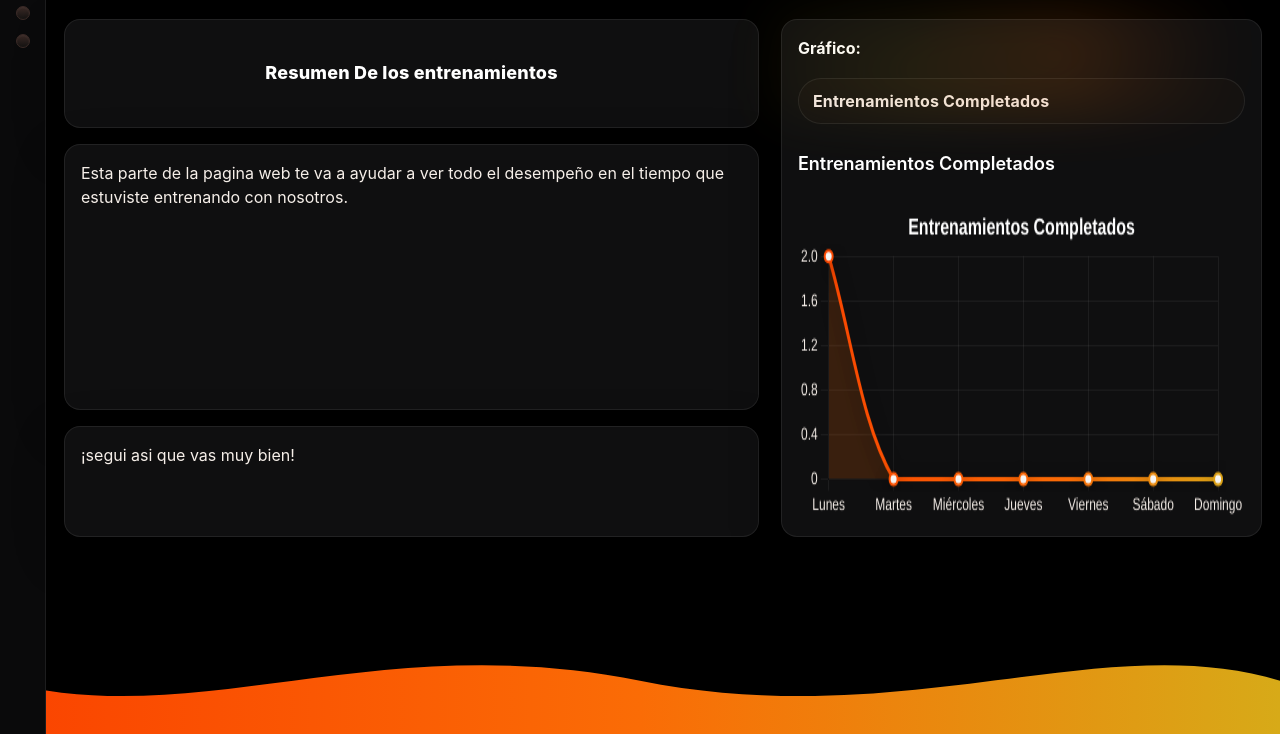
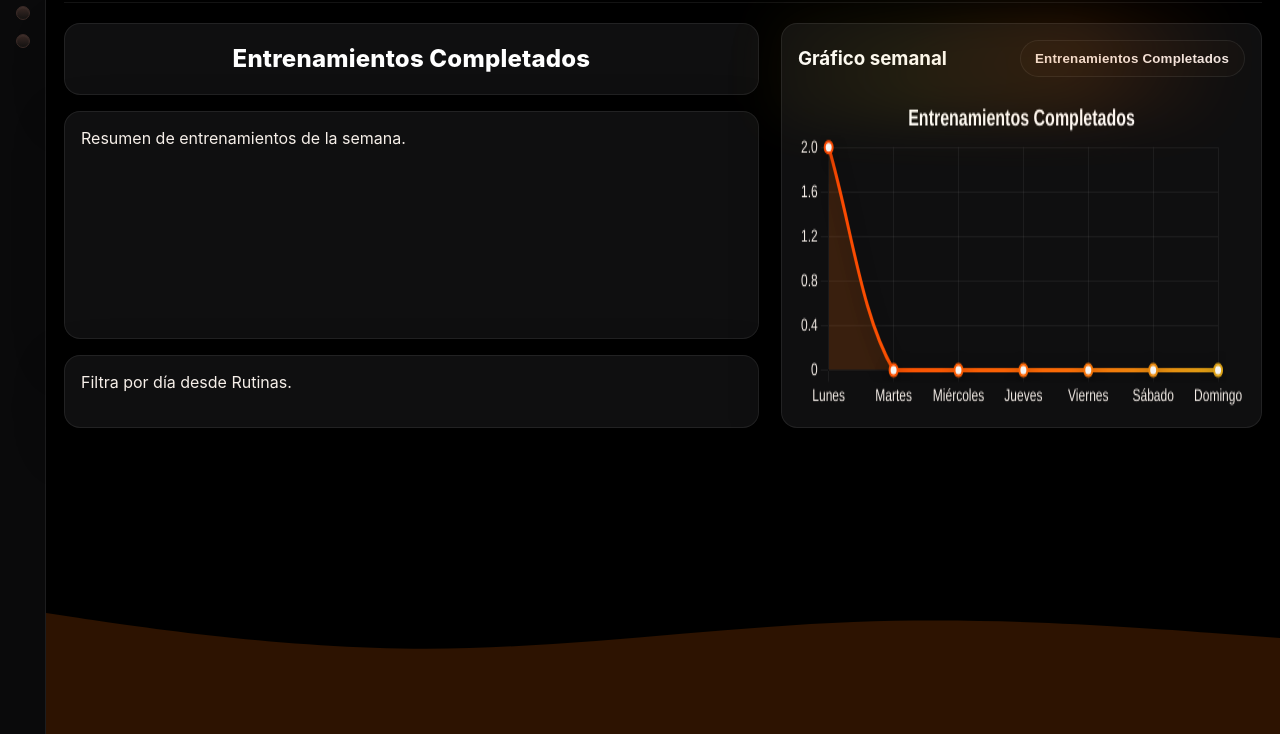
Before and after one commit to mikewatouski/Proyecto2025, a website: page cuadro.html in a window 1280 px wide. Shown: the part 66-800 px from the top of the page. Drawn offline with nearby package versions, Linux system fonts and the light colour scheme.

Commit message:
mini cambios

```diff
--- a/cuadro.html
+++ b/cuadro.html
@@ -2,15 +2,14 @@
 <html lang="es">
 <head>
   <meta charset="UTF-8" />
-  <meta name="viewport" content="width=device-width, initial-scale=1.0" />
+  <meta name="viewport" content="width=device-width, initial-scale=1" />
   <title>Panel de Rutinas</title>
-  <link rel="stylesheet" href="cuadro.css" />
-  <script src="https://cdn.tailwindcss.com"></script>
+  <link rel="stylesheet" href="cuadro.css">
+  <!-- Chart.js -->
   <script src="https://cdn.jsdelivr.net/npm/chart.js"></script>
-  <script src="cuadro.js" defer></script>
 </head>
 <body class="pagina">
-  <!-- Barra lateral -->
+  <!-- Sidebar “puntos” -->
   <aside class="barra-lateral">
     <div class="iconos-superiores">
       <a class="icono" href="index.html" title="Inicio"></a>
@@ -20,59 +19,53 @@
     </div>
   </aside>
 
-  <!-- Contenido principal -->
+  <!-- Contenido -->
   <main class="contenido-principal">
-    <!-- Navbar superior -->
-    <div class="barra-superior">
-      <a href="perfil.html">
-      <img id="perfilAvatar" src="Logo.png" alt="Perfil" class="perfil" />
-    </a>
+    <!-- Topbar con avatar -->
+    <div class="barra-superior"><a href="perfil.html">
+      <img id="perfilAvatar" class="perfil" alt="Perfil" src="Logo.png">
+      </a>
     </div>
 
-    <hr class="hr" />
+    <hr class="hr">
 
-    <!-- Zona de tarjetas -->
-    <div class="zona-contenido">
+    <section class="zona-contenido">
       <!-- Columna izquierda -->
       <div class="zona-ejercicio">
-        <div class="titulo-ejercicio">
-          <h2 class="text-white font-semibold text-lg">Resumen De los entrenamientos</h2>
+        <div class="titulo-ejercicio card">
+          <h2 id="tituloGrafico">Entrenamientos Completados</h2>
         </div>
-        <div class="tarjeta-ejercicio text-white">
-          <p>Esta parte de la pagina web te va a ayudar a ver todo el desempeño en el tiempo que estuviste entrenando con nosotros.</p>
+        <div class="tarjeta-ejercicio card">
+          <!-- Podés poner acá un resumen del día o cards -->
+          <p>Resumen de entrenamientos de la semana.</p>
         </div>
-        <div class="tarjeta-dias text-white">
-          <p>¡segui asi que vas muy bien!</p>
+        <div class="tarjeta-dias card">
+          <!-- Chips de días / filtros si querés -->
+          <p>Filtra por día desde Rutinas.</p>
         </div>
       </div>
 
-      <!-- Columna derecha -->
-      <div class="columna-derecha text-white">
-        <label for="selectorGrafico" class="font-bold block mb-1">Gráfico:</label>
-        <select id="selectorGrafico" class="text-black mb-3 p-1 rounded">
-          <option value="completados">Entrenamientos Completados</option>
-          <option value="duracion">Volumen (kg·reps)</option>
-        </select>
-
-        <h3 id="tituloGrafico" class="text-lg font-semibold mb-2">Entrenamientos Completados</h3>
+      <!-- Columna derecha (gráfico) -->
+      <div class="columna-derecha card">
+        <div class="encabezado-grafico">
+          <h3>Gráfico semanal</h3>
+          <select id="selectorGrafico">
+            <option value="completados">Entrenamientos Completados</option>
+            <option value="duracion">Volumen (kg·reps)</option>
+          </select>
+        </div>
         <canvas id="graficoEntrenamientos"></canvas>
       </div>
-    </div>
+    </section>
+  </main>
 
-    <!-- Ola inferior -->
-    <div class="wave" aria-hidden="true">
-      <svg viewBox="0 0 1440 180" preserveAspectRatio="none">
-        <defs>
-          <linearGradient id="g-cuadro" x1="0%" y1="0%" x2="100%" y2="0%">
-            <stop offset="0%"  stop-color="#FA4300"/>
-            <stop offset="50%" stop-color="#FA6C06"/>
-            <stop offset="100%" stop-color="#D7AA18"/>
-          </linearGradient>
-        </defs>
-        <path d="M0,120 C220,180 420,60 720,120 C1020,180 1240,60 1440,120 L1440,200 L0,200 Z"
-              fill="url(#g-cuadro)"></path>
-      </svg>
-    </div>
-  </main>
+  <!-- Ola decorativa opcional -->
+  <div class="wave">
+    <svg viewBox="0 0 1440 320" preserveAspectRatio="none">
+      <path fill="rgba(250,108,6,.18)" d="M0,64L80,85.3C160,107,320,149,480,149.3C640,149,800,107,960,96C1120,85,1280,107,1360,117.3L1440,128L1440,320L0,320Z"></path>
+    </svg>
+  </div>
+
+  <script src="cuadro.js" defer></script>
 </body>
 </html>
--- a/cuadro.js
+++ b/cuadro.js
@@ -176,3 +176,12 @@ document.addEventListener("DOMContentLoaded", () => {
     }
   }
 })();
+
+  const STORAGE_KEY = "rutinas:data:v1";
+
+  function guardarEjercicio(dia, nombre, peso, reps, imgUrl="") {
+    const data = JSON.parse(localStorage.getItem(STORAGE_KEY) || "{}");
+    if (!data[dia]) data[dia] = [];
+    data[dia].push({ nombre, peso: Number(peso)||0, reps: Number(reps)||0, img: imgUrl });
+    localStorage.setItem(STORAGE_KEY, JSON.stringify(data));
+  }
```
Also changed, not shown: registro.html (+3 -0 lines).
